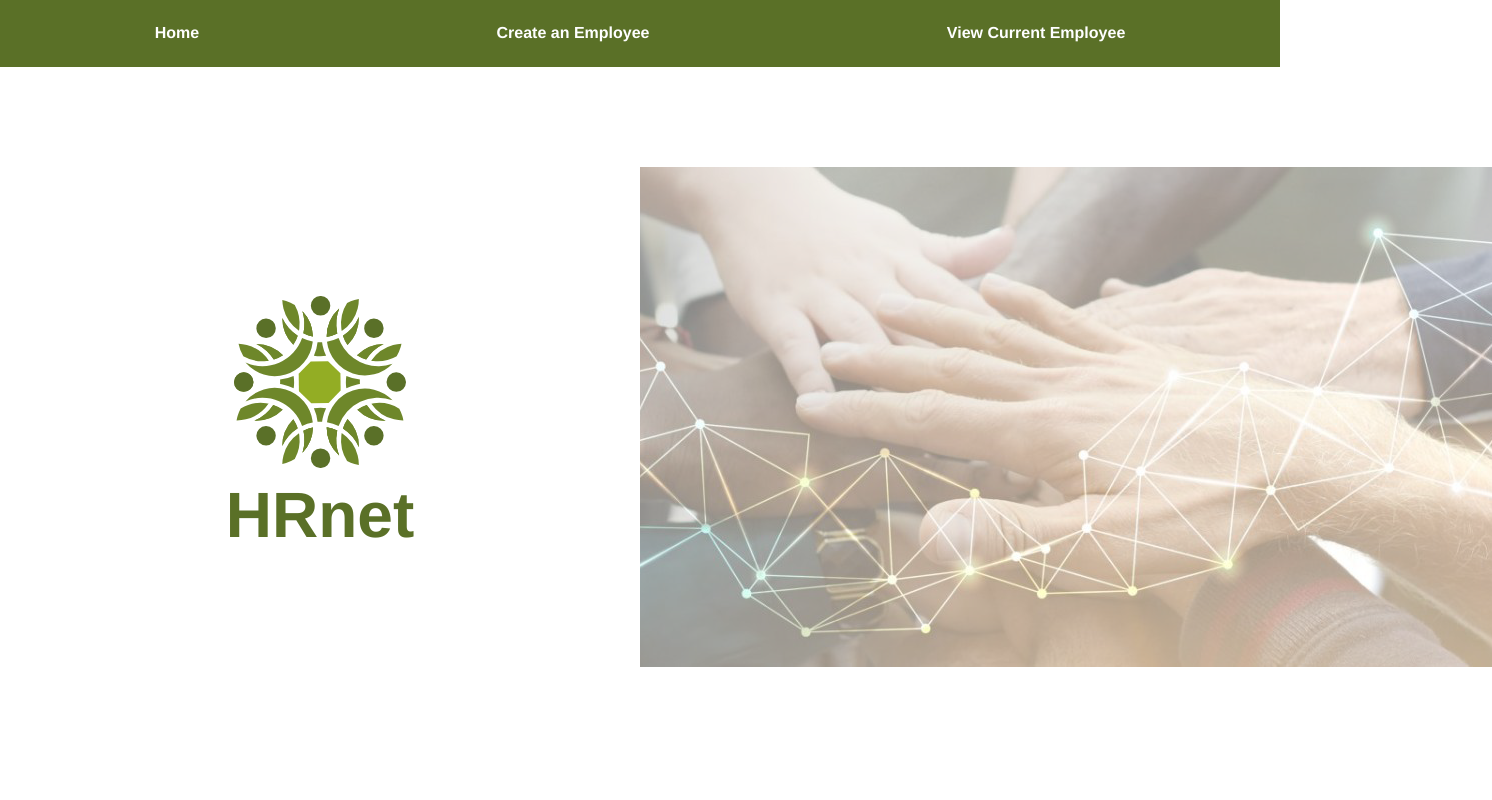
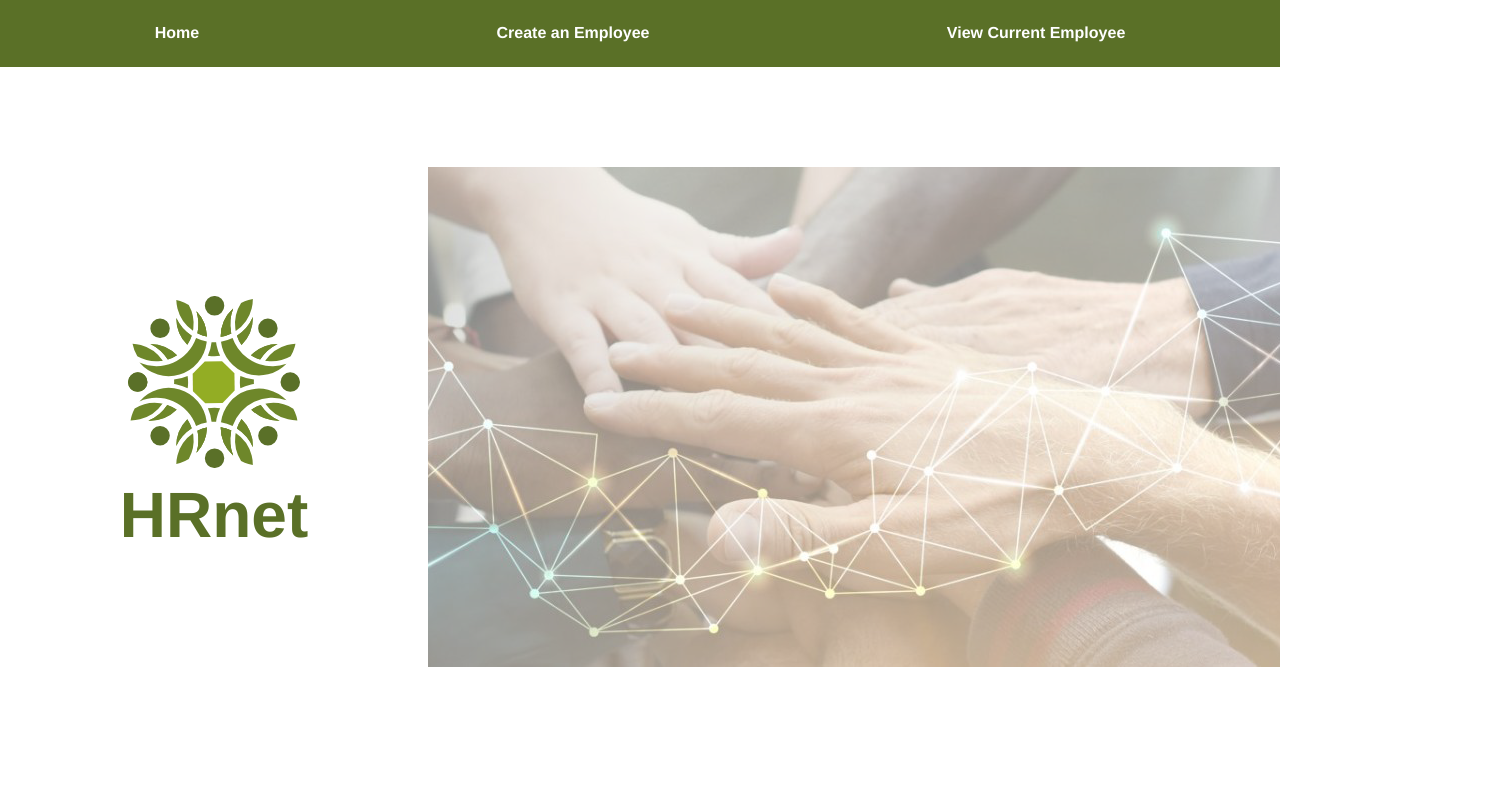
Before and after one commit to rayhearth/p14-hrnet, a React (Create React App) app: page /home in a window 1280 px wide. Shown: the top 800 px of the page, 1492 px wide, since content can reach past the window. Built offline with nearby package versions, Linux system fonts and the light colour scheme.

Commit message:
ajout theme color et ajout valeur width img home

```diff
--- a/public/index.html
+++ b/public/index.html
@@ -5,6 +5,7 @@
   <meta charset="utf-8" />
   <link rel="icon" href="%PUBLIC_URL%/icon.svg" />
   <meta name="viewport" content="width=device-width, initial-scale=1" />
+  <meta name="theme-color" content="#000000" />
   <meta name="description" content="Conversion d'une application JQuery en React" />
   <link rel="apple-touch-icon" href="%PUBLIC_URL%/logo192.png" />
 
--- a/src/sass/pages/home.scss
+++ b/src/sass/pages/home.scss
@@ -15,6 +15,6 @@
         }
     }
     .markdown-img {
-        width: 50%;
+        aspect-ratio: auto 640 / 360;
     }
 }
```
